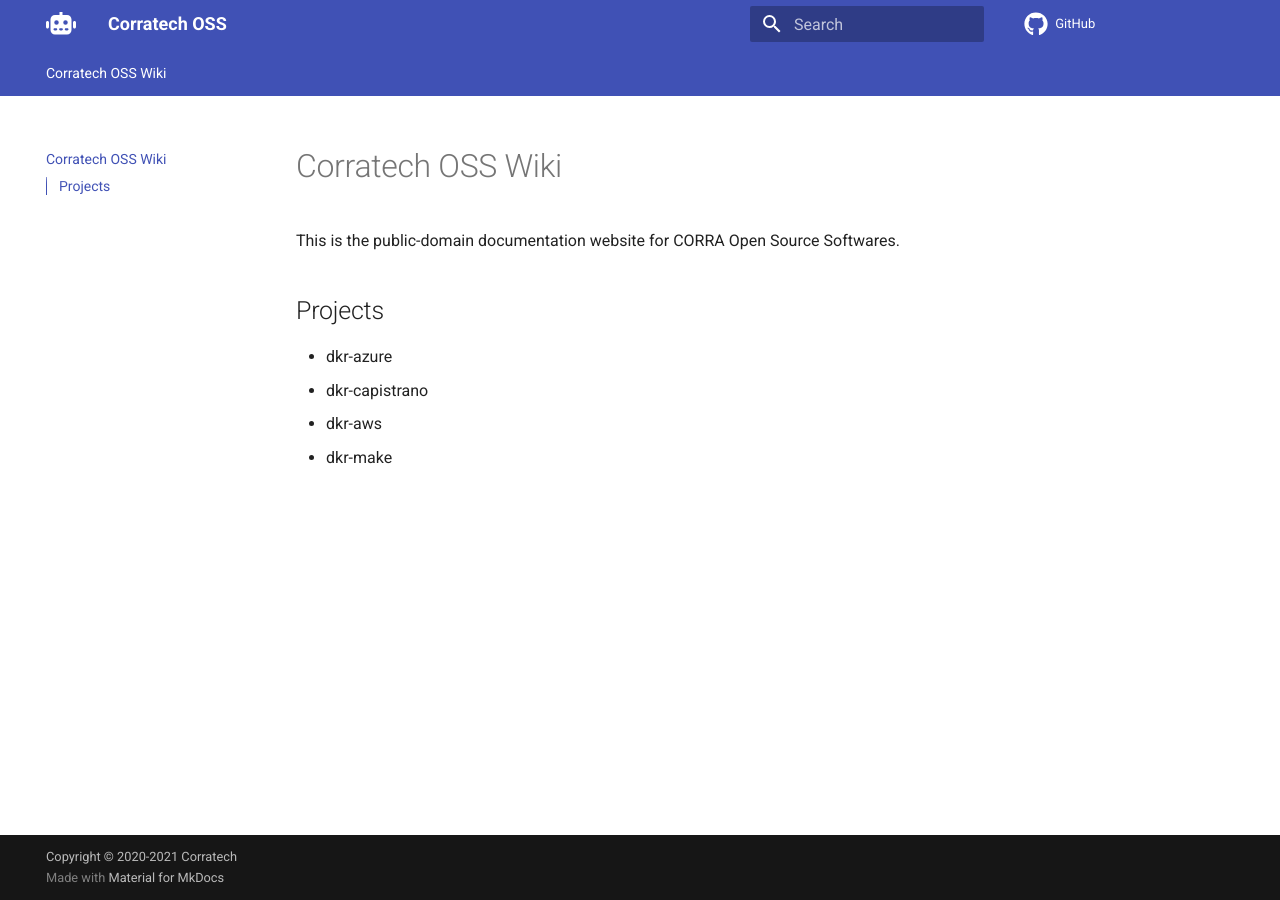
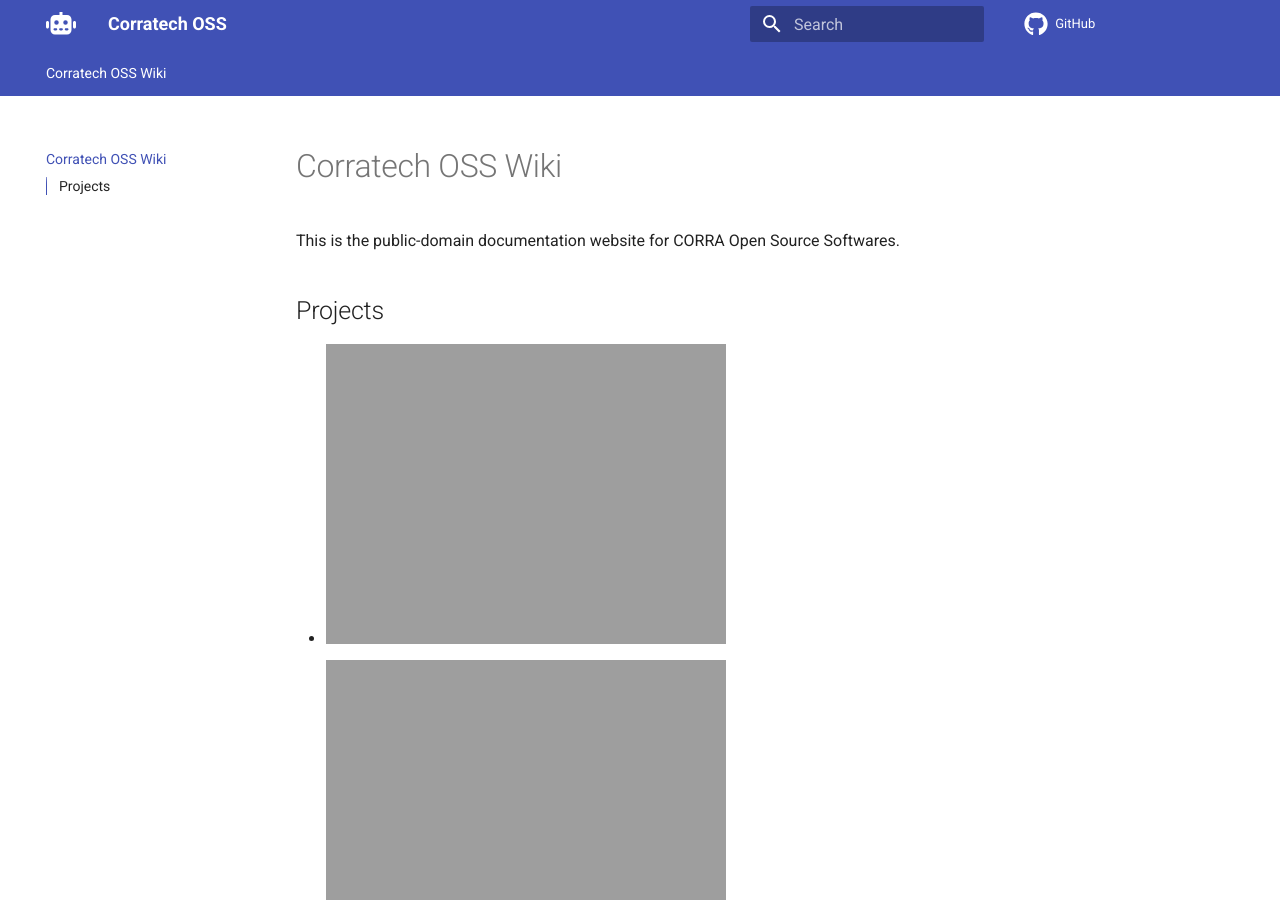
Before and after one commit to corratech/oss-wiki, an MkDocs documentation site: the page built from docs/docs/index.md, in a window 1280 px wide and 900 px high. Built offline with MkDocs 1.6.1 and Material for MkDocs 9.7.7, drawn with Linux system fonts in a browser that asks for light colours; comment, search, counter and statistics services are not loaded; some of the changed lines change nothing that is shown.

Commit message:
Updated index.md

```diff
--- a/docs/docs/index.md
+++ b/docs/docs/index.md
@@ -4,7 +4,7 @@
 
 ## Projects
 
-- dkr-azure
-- dkr-capistrano
-- dkr-aws
-- dkr-make
+- ![dkr-azure](https://github.com/corratech/dkr-azure)
+- ![dkr-capistrano](https://github.com/corratech/dkr-capistrano)
+- ![dkr-aws](https://github.com/corratech/dkr-aws)
+- ![dkr-make](https://github.com/corratech/dkr-make)
```
